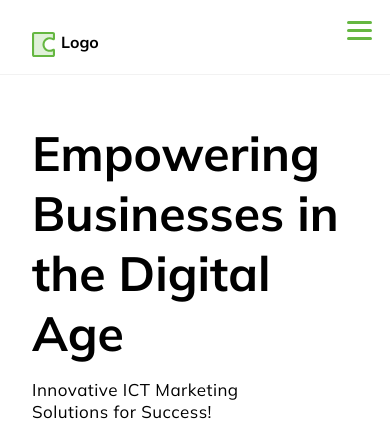
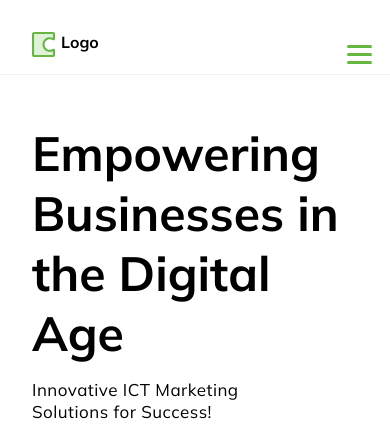
Before and after one commit to favour-emmanuel/wivali-template-site-1, a plain HTML site: page index.html in a window 390 px wide. Shown: the top 448 px of the page. Drawn offline with Linux system fonts and the light colour scheme.

Commit message:
added a top propert allowing the hamburger icon fit vertically

```diff
--- a/style.css
+++ b/style.css
@@ -597,7 +597,7 @@ section {
     display: block;
     max-width: 1.8rem;
     position: fixed;
-    top: 1rem;
+    top: 2.5rem;
     right: 1rem;
   }
 
```
